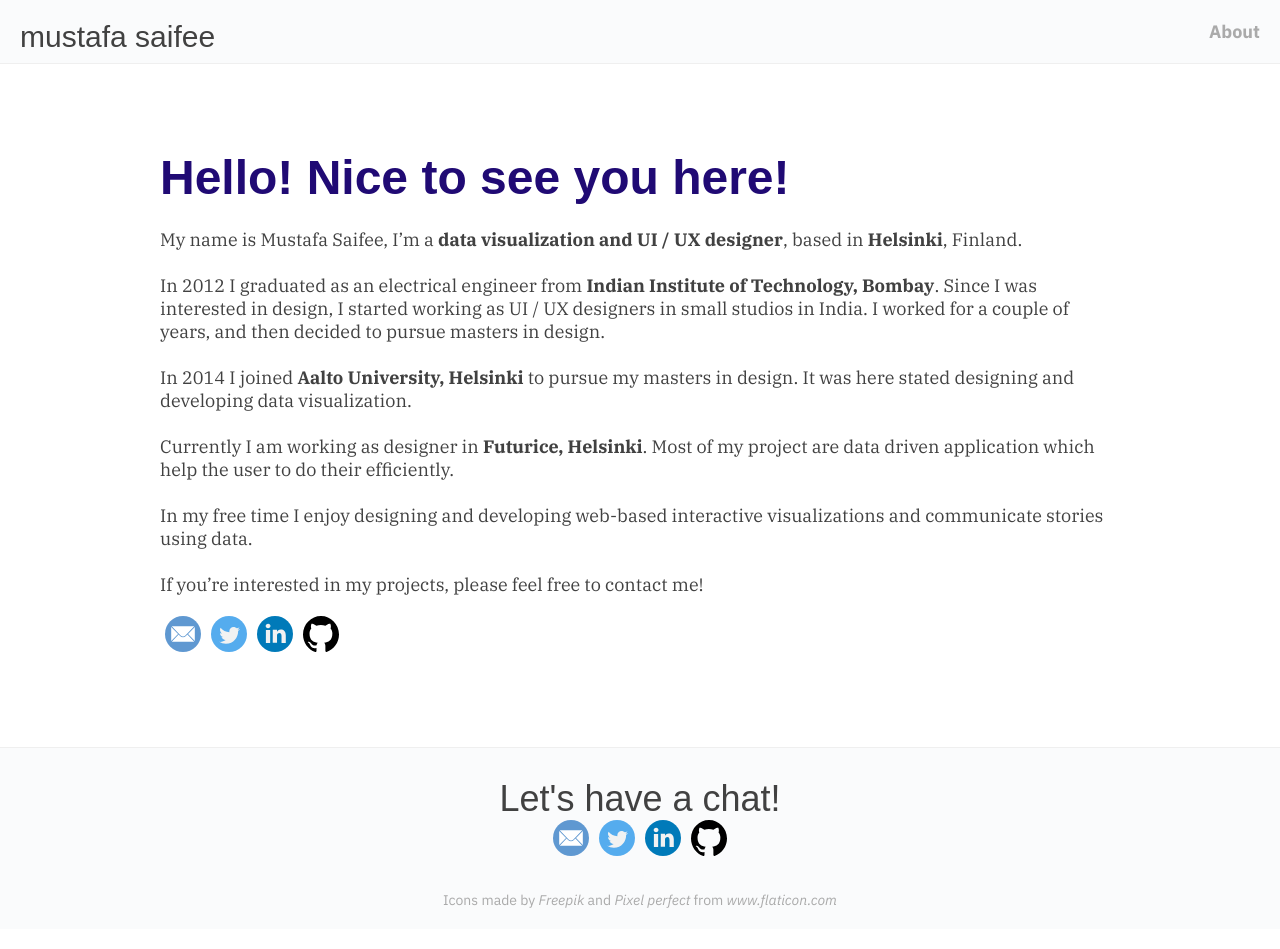
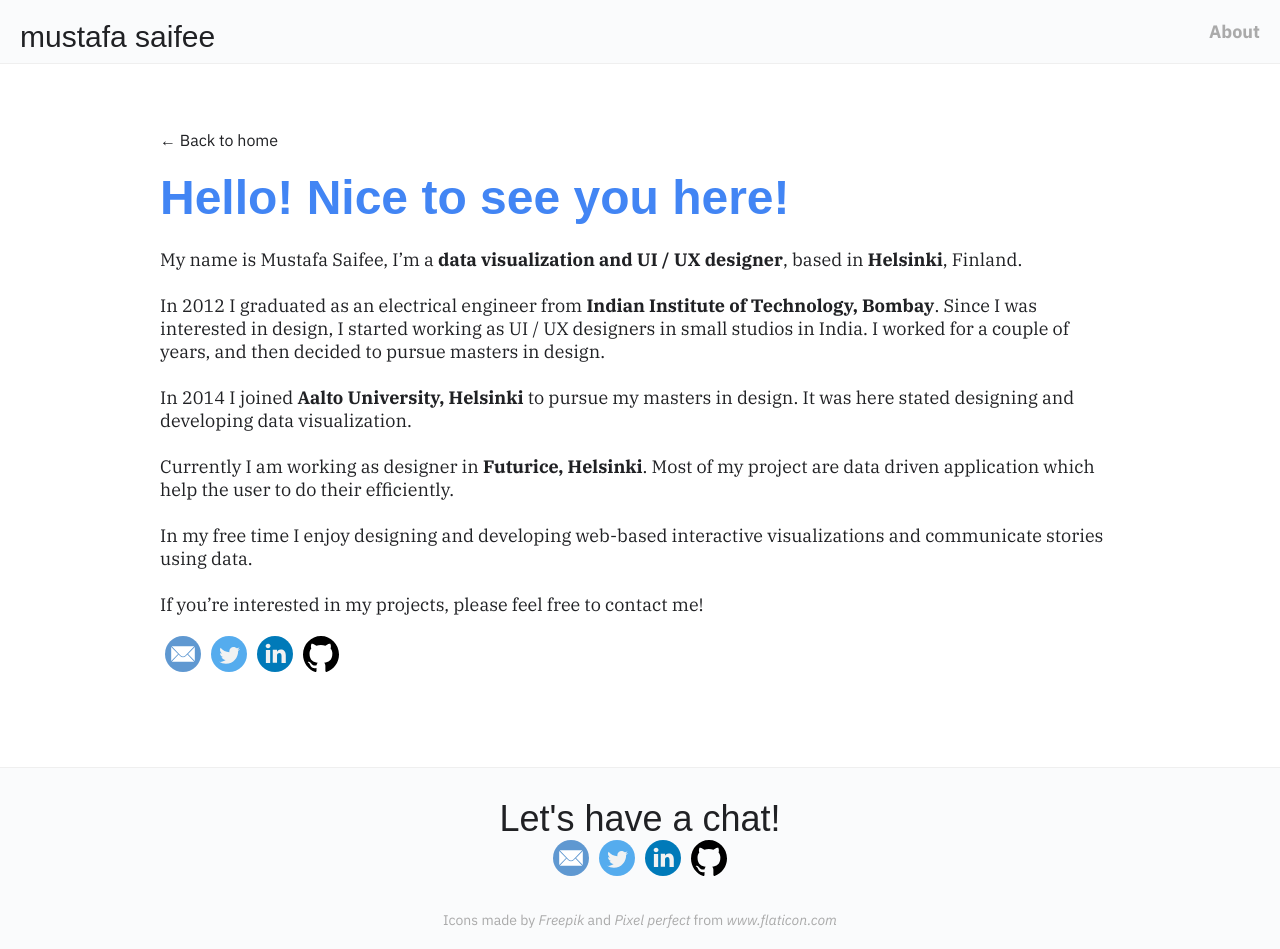
Before and after one commit to mustafasaifee42/personal-website, a React (Create React App) app: page /about in a window 1280 px wide. Built offline with nearby package versions, Linux system fonts and the light colour scheme; a web font is replaced by a local one.

Commit message:
add home link

```diff
--- a/src/About.tsx
+++ b/src/About.tsx
@@ -1,10 +1,19 @@
 import React from 'react';
 import SocialMedia from './SocialMedia';
 import './css/about.css';
+import {
+  Link
+} from "react-router-dom";
 
 const Home: React.FunctionComponent<{}> = () => {
   return (
-    <div className="container">
+    <div className="container aboutPage">
+      <Link to={`/`} >
+        <div className="backButton sansSerif">
+          ← Back to home
+        </div>
+      </Link>
+
       <div className="header about">
         <div>
           <div className="headerTitle bold blue">Hello! Nice to see you here!</div>
--- a/src/Home.tsx
+++ b/src/Home.tsx
@@ -31,7 +31,7 @@
           </span>
           <br />
           <Link to={`/${d.link}`} className="viewSite" >
-            Read More
+            Read More →
           </Link>
         </div>
       </div>
@@ -58,7 +58,7 @@
           </span>
           <br />
           <a href={d.link} rel="noopener noreferrer" className="viewSite" target="_blank">
-            View Site
+            View Site →
           </a>
         </div>
       </div>
@@ -69,7 +69,7 @@
     let clss = odd ? 'odd' : 'even'
     odd = d.size === 'medium' ? !odd : odd
     let img = d.link ? <a href={d.link} rel="noopener noreferrer" target="_blank"> <img src={d.img} alt="title"  className="imgLink" width="100%" /> </a> : <img src={d.img} alt="title" width="100%" />
-    let link = d.link ? <a href={d.link} rel="noopener noreferrer" target="_blank" className="viewSite">Watch Video</a> : null
+    let link = d.link ? <a href={d.link} rel="noopener noreferrer" target="_blank" className="viewSite">Watch Video →</a> : null
     return (
       <div className={`${d.size} ${clss}`} key={i}>
       <div className={`${d.size}-img`}>
--- a/src/ProjectPage.tsx
+++ b/src/ProjectPage.tsx
@@ -1,4 +1,7 @@
 import React , { useState } from 'react';
+import {
+  Link
+} from "react-router-dom";
 import ReactMarkdown from 'react-markdown';
 import './css/projectPage.css';
 import './css/mdFile.css';
@@ -31,8 +34,14 @@
   else
     return (
       <div>
-        <div className="container">
-          <div className="bold blue projectPageTitle">{props.title}</div>
+        <div className="container pojectPage">
+          <Link to={`/`} >
+            <div className="backButton sansSerif">
+              ← Back to home
+            </div>
+          </Link>
+
+          <div className="bold projectPageTitle">{props.title}</div>
           <div className="projectText">
             <div className="sideBar">
               <div className="capitalize textTitle bold sansSerif">
--- a/src/css/about.css
+++ b/src/css/about.css
@@ -1,5 +1,9 @@
 .about{
     display: flex;
     flex-wrap: wrap;
-    margin:150px 0 70px 0;
+    margin:20px 0 70px 0;
 }
+
+.aboutPage{
+    margin-top:130px;
+}
--- a/src/css/home.css
+++ b/src/css/home.css
@@ -12,7 +12,7 @@
 }
 
 .talks > .sectionTitle{
-  background-color: var(--blue);
+  background-color: var(--yellow);
 }
 
 .dataViz > .features > .big > .projectContentbig > .projectTitle {
@@ -30,10 +30,10 @@
 }
 
 .talks > .features > .big > .projectContentbig > .projectTitle {
-  color: var(--blue);
+  color: var(--yellow);
 }
 .talks > .features > .medium > .projectContentmedium > .projectTitle {
-  color: var(--blue);
+  color: var(--yellow);
 }
 
 .dataViz > .features > .big > .projectContentbig > .projectTitle, .dataViz > .features > .big > .projectContentbig > .viewSite {
@@ -51,10 +51,10 @@
 }
 
 .talks > .features > .big > .projectContentbig > .projectTitle, .talks > .features > .big > .projectContentbig > .viewSite {
-  color: var(--blue);
+  color: var(--yellow);
 }
 .talks > .features > .medium > .projectContentmedium > .projectTitle, .talks > .features > .medium > .projectContentmedium > .viewSite {
-  color: var(--blue);
+  color: var(--yellow);
 }
 
 
--- a/src/css/projectPage.css
+++ b/src/css/projectPage.css
@@ -1,8 +1,23 @@
 .projectPageTitle{
-  margin: 120px 0 40px 0;
+  margin: 20px 0 20px 0;
   font-family: 'Baloo Tamma 2', sans-serif;
   font-size: 48px;
+  color:var(--magenta)
 
+}
+
+.pojectPage{
+  margin-top:130px;
+}
+
+.backButton{
+  color:var(--primary);
+  font-weight: normal;
+  font-size: 16px;
+}
+
+.backButton:hover{
+  color:var(--blue)
 }
 
 .projectText{
--- a/src/css/style.css
+++ b/src/css/style.css
@@ -1,8 +1,9 @@
 :root{
-  --magenta: rgb(218, 9, 147);
-  --blue:#200a74;
-  --green:#009f77;
-  --primary:#414141;
+  --magenta: #EA4335;
+  --blue:#4285F4;
+  --yellow:#FBBC04;
+  --green:#34A853;
+  --primary:#202124;
   --bgColor:rgb(250, 251, 252);
   --seperatorColor:#1D3557;
 }
@@ -28,7 +29,8 @@
 
 .container{
   max-width: 960px;
-  margin: auto;
+  margin-left: auto;
+  margin-right: auto;
   padding: 0 20px;
 }
 
```
